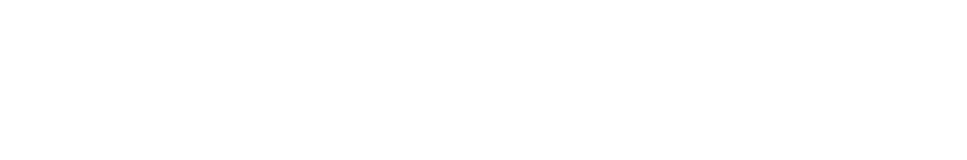
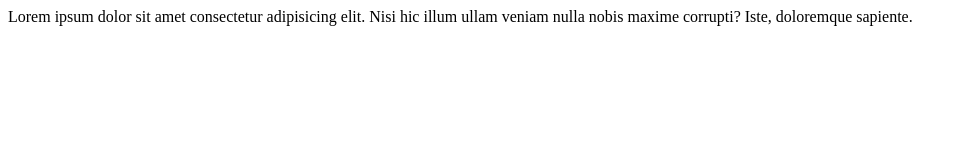
Before and after one commit to developer-773/meteam-test, a plain HTML site: page index.html in a window 1280 px wide. Shown: the whole page, without its empty margins (0-967 px from the left). Drawn offline with Linux system fonts and the light colour scheme.

Commit message:
Lorem 50

```diff
--- a/index.html
+++ b/index.html
@@ -11,7 +11,7 @@
 </head>
 <body>
 
-
+Lorem ipsum dolor sit amet consectetur adipisicing elit. Nisi hic illum ullam veniam nulla nobis maxime corrupti? Iste, doloremque sapiente.
 
 
 </body>
```
